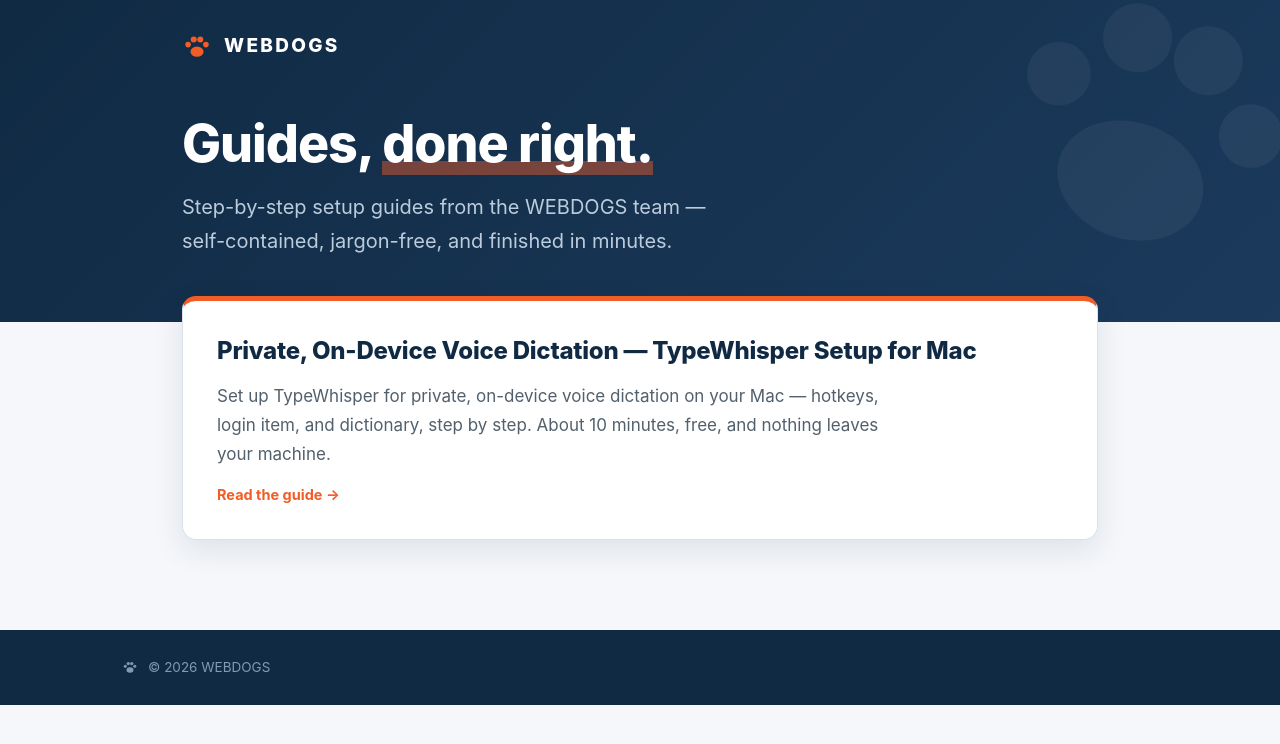
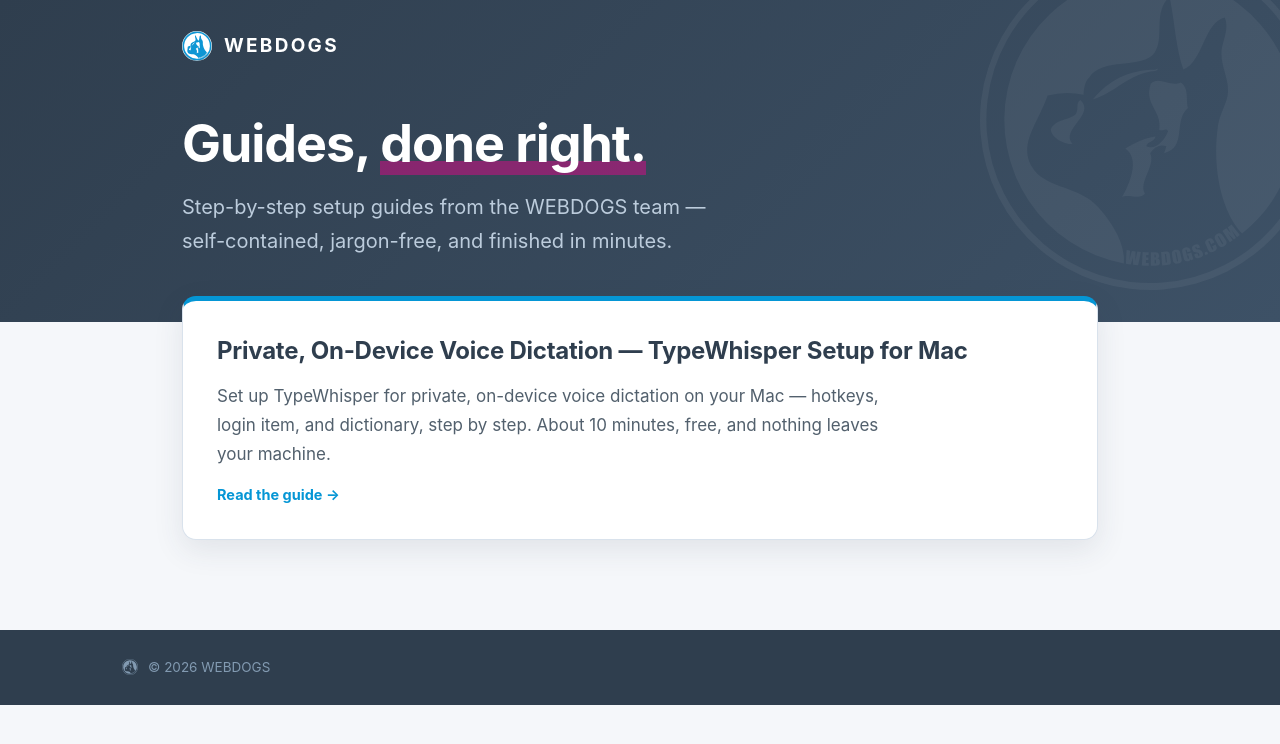
Before and after one commit to theWEBDOGS/guides, a Jekyll site: the page built from index.md, in a window 1280 px wide. Shown: the top 744 px of the page. Built offline with Jekyll 4.4.1, drawn with Linux system fonts in a browser that asks for light colours; some web fonts are replaced.

Commit message:
Publish guides (2026-06-10) [generated]

```diff
--- a/_layouts/base.html
+++ b/_layouts/base.html
@@ -5,6 +5,9 @@
   <meta name="viewport" content="width=device-width, initial-scale=1">
   {% seo %}
   <link rel="icon" href="{{ '/assets/favicon.svg' | relative_url }}" type="image/svg+xml">
+  {%- comment -%} Brandon Grotesque via the WEBDOGS Adobe Fonts kit (same kit webdogs.com loads) {%- endcomment %}
+  <link rel="preconnect" href="https://use.typekit.net" crossorigin>
+  <link rel="stylesheet" href="https://use.typekit.net/cmq1upi.css">
   <link rel="stylesheet" href="{{ '/assets/css/guides.css' | relative_url }}">
 </head>
 <body class="{{ layout.body_class | default: page.layout }}">
--- a/_layouts/guide.html
+++ b/_layouts/guide.html
@@ -4,7 +4,7 @@ layout: base
 <div class="band">
   <div class="band-in">
     <div class="brandrow">
-      {% include paw.svg class="paw" %}
+      {% include logo.svg class="logo" %}
       <a class="wordmark" href="{{ '/' | relative_url }}">WEBDOGS GUIDES</a>
     </div>
     <nav class="crumb"><a href="{{ '/' | relative_url }}">← All guides</a></nav>
--- a/_layouts/home.html
+++ b/_layouts/home.html
@@ -5,7 +5,7 @@ layout: base
   {% include paw.svg class="bigpaw" %}
   <div class="hero-in">
     <div class="brandrow">
-      {% include paw.svg class="paw" %}
+      {% include logo.svg class="logo" %}
       <span class="wordmark">WEBDOGS</span>
     </div>
     <h1>Guides, <span class="u">done right.</span></h1>
--- a/assets/css/guides.css
+++ b/assets/css/guides.css
@@ -1,15 +1,22 @@
 /* guides.webdogs.com — "Bold & branded" theme (mockup 2, David-picked
-   2026-06-10). Colors/logo/fonts are placeholders until the WEBDOGS brand
-   assets land; swap the custom properties + paw.svg include, keep the rest. */
+   2026-06-10). Branded 2026-06-10 from the WEBDOGS Brand Guide (Drive:
+   Marketing/WEBDOGS Brand Guide.md): Dark Blue #2f3e4e, Blue #0596d5,
+   Pink #ed008c, Green #09A100; Brandon Grotesque bold via the company's
+   Adobe Fonts kit (use.typekit.net/cmq1upi — same kit webdogs.com loads).
+   Note: brand Light Grey Blue #7b95a2 fails WCAG AA for body text on white,
+   so --muted stays neutral. */
 
 :root {
-  --navy: #102a43;
-  --navy2: #1b3a5c;
-  --ink: #1f2933;
+  --navy: #2f3e4e;   /* brand Dark Blue */
+  --navy2: #3d5166;  /* derived lighter shade of Dark Blue (gradient partner) */
+  --ink: #2f3e4e;    /* brand Dark Blue as text ink */
   --muted: #52606d;
-  --accent: #f25c26;
+  --accent: #0596d5; /* brand Blue */
+  --pink: #ed008c;   /* brand Pink — hero highlight */
   --paper: #f5f7fa;
   --line: #d9e2ec;
+  --brand-font: "brandon-grotesque", -apple-system, BlinkMacSystemFont,
+    "Segoe UI", Roboto, Helvetica, Arial, sans-serif;
 }
 
 * { box-sizing: border-box; margin: 0; padding: 0; }
@@ -24,6 +31,7 @@ body {
 body.home { background: var(--paper); }
 
 .paw { width: 26px; height: 26px; fill: var(--accent); flex: none; }
+.logo { width: 26px; height: 26px; flex: none; }
 
 /* ---------- home: hero + cards ---------- */
 
@@ -42,16 +50,18 @@ body.home { background: var(--paper); }
 .hero-in { max-width: 980px; margin: 0 auto; padding: 30px 32px 64px; position: relative; }
 .brandrow { display: flex; align-items: center; gap: 12px; }
 .hero .brandrow { margin-bottom: 54px; }
-.hero .paw { width: 30px; height: 30px; }
+.hero .paw, .hero .logo { width: 30px; height: 30px; }
 .wordmark {
-  font-weight: 800; font-size: 19px; letter-spacing: .12em;
+  font-family: var(--brand-font); text-transform: uppercase;
+  font-weight: 700; font-size: 19px; letter-spacing: .12em;
   color: inherit; text-decoration: none;
 }
 .hero h1 {
+  font-family: var(--brand-font);
   font-size: 52px; line-height: 1.08; letter-spacing: -.02em;
-  font-weight: 800; max-width: 640px;
+  font-weight: 700; max-width: 640px;
 }
-.hero h1 .u { box-shadow: inset 0 -14px 0 rgba(242, 92, 38, .45); }
+.hero h1 .u { box-shadow: inset 0 -14px 0 rgba(237, 0, 140, .45); }
 .hero .lede { color: #bcccdc; font-size: 20px; margin-top: 18px; max-width: 560px; }
 
 .home-main { max-width: 980px; margin: -26px auto 0; padding: 0 32px 90px; position: relative; }
@@ -60,11 +70,11 @@ body.home { background: var(--paper); }
   display: block; text-decoration: none; color: inherit;
   background: #fff; border-radius: 14px; padding: 30px 34px;
   border: 1px solid var(--line); border-top: 5px solid var(--accent);
-  box-shadow: 0 10px 30px rgba(16, 42, 67, .10);
+  box-shadow: 0 10px 30px rgba(47, 62, 78, .10);
   transition: transform .12s;
 }
 .card:hover { transform: translateY(-2px); }
-.card h2 { font-size: 24px; color: var(--navy); font-weight: 800; letter-spacing: -.01em; }
+.card h2 { font-family: var(--brand-font); font-size: 24px; color: var(--navy); font-weight: 700; letter-spacing: -.01em; }
 .card p { color: var(--muted); margin-top: 10px; max-width: 700px; }
 .card .readmore { display: inline-block; margin-top: 14px; color: var(--accent); font-weight: 700; font-size: 14.5px; }
 
@@ -78,11 +88,12 @@ body.home { background: var(--paper); }
 .band .brandrow { margin-bottom: 34px; }
 .band .wordmark { font-size: 17px; }
 .crumb { font-size: 14.5px; margin-bottom: 16px; }
-.crumb a { color: #f8b193; text-decoration: none; font-weight: 700; }
+.crumb a { color: #8fd4f0; text-decoration: none; font-weight: 700; }
 .crumb a:hover { text-decoration: underline; }
 .band h1 {
+  font-family: var(--brand-font);
   font-size: 36px; line-height: 1.2; letter-spacing: -.02em;
-  font-weight: 800; max-width: 760px;
+  font-weight: 700; max-width: 760px;
 }
 .band .desc { color: #bcccdc; font-size: 17px; margin-top: 12px; max-width: 680px; }
 
@@ -102,7 +113,8 @@ article li { margin-bottom: 8px; }
 article a { color: var(--accent); font-weight: 600; }
 article hr { border: 0; border-top: 1px solid var(--line); margin: 40px 0; }
 article h2 {
-  font-size: 24px; color: var(--navy); font-weight: 800;
+  font-family: var(--brand-font);
+  font-size: 24px; color: var(--navy); font-weight: 700;
   letter-spacing: -.01em; margin: 42px 0 16px;
 }
 article h2::after {
@@ -112,8 +124,8 @@ article h2::after {
 article h2:first-of-type { margin-top: 0; }
 
 article blockquote {
-  background: #fdf0ea; border: 1px solid #f8c9b2; border-radius: 10px;
-  padding: 14px 18px; color: #7a3416; font-size: 15.5px; margin: 0 0 18px;
+  background: #e9f5fc; border: 1px solid #b5dff2; border-radius: 10px;
+  padding: 14px 18px; color: #19587a; font-size: 15.5px; margin: 0 0 18px;
 }
 article blockquote p { margin: 0 0 10px; }
 article blockquote p:last-child { margin: 0; }
@@ -124,7 +136,7 @@ article th { background: var(--paper); color: var(--navy); }
 
 article img {
   max-width: 100%; border-radius: 12px;
-  box-shadow: 0 10px 30px rgba(16, 42, 67, .16);
+  box-shadow: 0 10px 30px rgba(47, 62, 78, .16);
 }
 
 article code {
@@ -143,7 +155,7 @@ div.highlighter-rouge code {
   font-size: 13.5px; line-height: 1.65;
 }
 .highlight .c, .highlight .c1, .highlight .cm { color: #627d98; }
-.highlight .s, .highlight .s1, .highlight .s2, .highlight .sh { color: #f8b193; }
+.highlight .s, .highlight .s1, .highlight .s2, .highlight .sh { color: #8fd4f0; }
 .highlight .nv, .highlight .nb { color: #9fb3c8; }
 
 button.copy {
@@ -153,7 +165,7 @@ button.copy {
   padding: 8px 13px; cursor: pointer;
 }
 button.copy:hover { filter: brightness(1.08); }
-button.copy.copied { background: #2f9e44; }
+button.copy.copied { background: #09A100; }
 
 aside { font-size: 14px; }
 .toc {
@@ -162,7 +174,8 @@ aside { font-size: 14px; }
   border-radius: 12px; padding: 18px 20px;
 }
 .toc .label {
-  font-size: 11.5px; font-weight: 800; letter-spacing: .12em;
+  font-family: var(--brand-font);
+  font-size: 11.5px; font-weight: 700; letter-spacing: .12em;
   text-transform: uppercase; color: var(--navy); margin-bottom: 10px;
 }
 .toc a { display: block; color: var(--muted); text-decoration: none; padding: 5px 0; }
```
Also changed, not shown: _includes/logo.svg (added), _includes/paw.svg, assets/favicon.svg.
